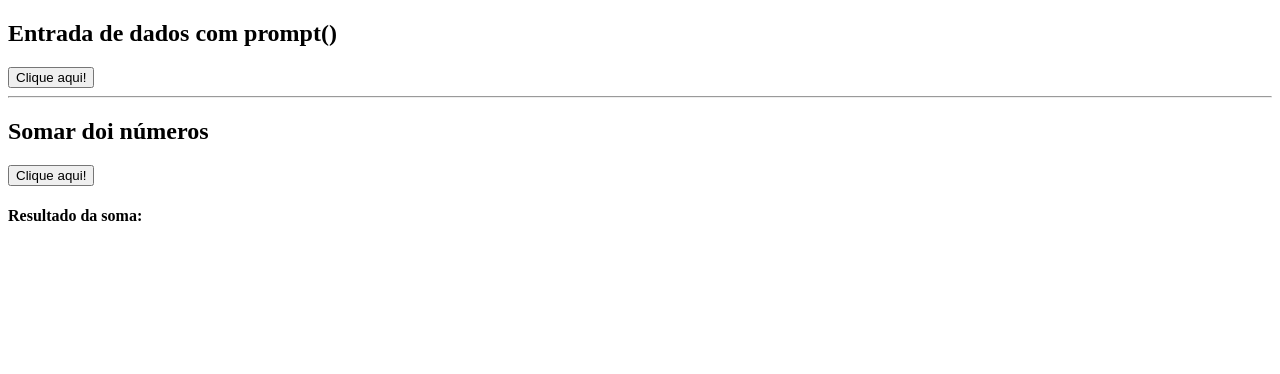
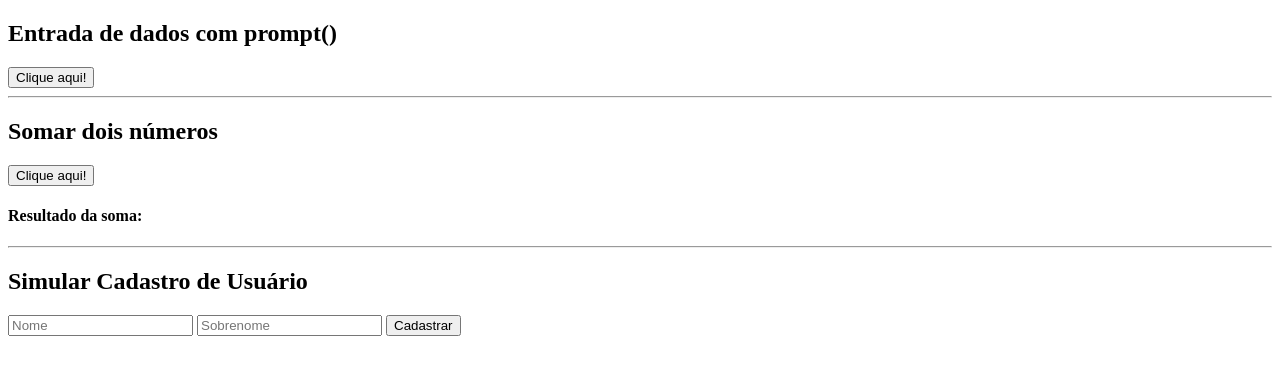
Before and after one commit to CharlesAcioli/iniciando-com-js, a plain HTML site: page Entrada-de-dados/index.html in a window 1280 px wide. Drawn offline with Linux system fonts and the light colour scheme.

Commit message:
Entrada de dados com form

```diff
--- a/Entrada-de-dados/index.html
+++ b/Entrada-de-dados/index.html
@@ -12,12 +12,21 @@
       <button id="entradaPrompt">Clique aqui!</button>
       <hr />
 
-      <h1>Somar doi números</h1>
+      <h1>Somar dois números</h1>
       <button id="somarNumeros">Clique aqui!</button>
       <h4>
         Resultado da soma:
         <span id="resSoma"></span>
       </h4>
+      <hr />
+
+      <h1>Simular Cadastro de Usuário</h1>
+      <form name="registro" autocomplete="off">
+        <input type="text" name="nome" placeholder="Nome" required />
+        <input type="text" name="sobrenome" placeholder="Sobrenome" required />
+        <input type="submit" value="Cadastrar" />
+      </form>
+      <span id="msgcadastro"></span>
     </section>
 
     <script src="script.js"></script>
--- a/Entrada-de-dados/script.js
+++ b/Entrada-de-dados/script.js
@@ -28,3 +28,22 @@ const somarNumeros = () => {
 };
 
 btnSomar.addEventListener("click", somarNumeros, false);
+
+// + SOMA
+// - SUBTRAÇÃO
+// * MULTIPLICAÇÃO
+// / DIVISÃO
+// % RESTO DA DIVISÃO -> 4%2 = 0
+
+// ENTRADA DE DADOS COM FORMULÁRIO HTML
+
+const form = document.forms.registro;
+const msgCadastro = document.querySelector("#msgcadastro");
+
+form.addEventListener("submit", (e) => {
+  e.preventDefault();
+
+  const { nome, sobrenome } = form;
+  console.log(nome.value, sobrenome.value);
+  msgCadastro.innerHTML = `<small>${nome.value} ${sobrenome.value} cadastro com sucesso</small>`;
+});
```
